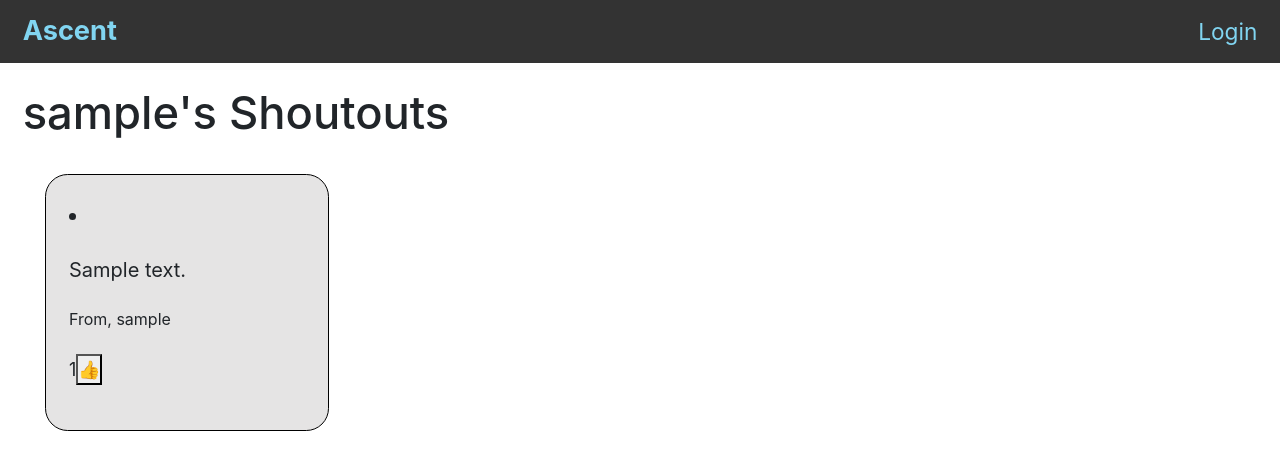
After one commit to AnotherRusty/simple-django-endpoint, a Django app: page /shoutouts/1/shoutouts in a window 1280 px wide. The commit adds this page. Shown: the top 470 px of the page. Run offline with Django 3.2, Linux system fonts and the light colour scheme; tables that the repository leaves empty hold one stand-in row (values such as "Sample post"); some libraries are stand-ins or nearby versions.

Commit message:
Finished 'user can view a students shoutouts' ticket - users can now view one students shoutouts that they have recieved. Next ticket will be 'upvote a shoutout' - (like a shoutout)

```diff
--- a/shoutouts/models.py
+++ b/shoutouts/models.py
@@ -13,3 +13,7 @@ class Shoutout(models.Model):
     user = models.ForeignKey(
         User, related_name="shoutouts_given", on_delete=models.PROTECT
     )
+    likes = models.IntegerField()
+
+class Like(models.Model):
+    user = models.ForeignKey(User, on_delete=models.PROTECT)
--- /dev/null
+++ b/shoutouts/templates/individual-shoutouts.html
@@ -0,0 +1,56 @@
+{% extends 'base.html' %}
+{% block content %}
+<h2>{{ individual_name }}'s Shoutouts</h2>
+<div id="shoutouts-container">
+    <ul id="shoutout-list"></ul>
+    {% for shoutouts in individual_shoutouts %}
+    <li class="shoutout">
+        <p id="content">{{ shoutouts.content }}</p>
+        <p id="shoutout-detail">From, {{ shoutouts.user }}</p>
+        <p id="likes">{{ shoutouts.likes }}<button>👍</button></p>
+    </li>
+    </ul>
+</div>
+{% endfor %}
+<style>
+    #likes {
+        font-size: 18px;
+    }
+
+    #content {
+        font-size: 20px;
+    }
+
+    .shoutout {
+        overflow-wrap: break-word;
+        border: black 1px solid;
+        border-radius: 1rem;
+        padding: 1rem;
+        width: 12.5rem;
+        margin: 1rem;
+        background-color: rgba(155, 152, 152, 0.26);
+    }
+
+    #shoutout-label {
+        text-align: center;
+        margin-bottom: 2rem;
+        margin-top: 2rem;
+    }
+
+    #shoutout-list {
+        list-style-type: none;
+        display: grid;
+        grid-template-columns: 1fr 1fr;
+        margin-left: 8.5rem;
+    }
+
+    #shoutout-detail {
+        font-size: 12pt;
+    }
+
+    .recipient-name {
+        color: black;
+        text-decoration: underline;
+    }
+</style>
+{% endblock content %}
--- a/shoutouts/urls.py
+++ b/shoutouts/urls.py
@@ -1,9 +1,14 @@
 from django.urls import path
 from . import views
-from shoutouts.views import Shoutouts
+from shoutouts.views import Shoutouts, ViewStudentShoutouts
 
 app_name = "shoutouts"
 
 urlpatterns = [
     path("", Shoutouts.as_view(), name="home"),
+    path(
+        "<shoutout_id>/shoutouts",
+        ViewStudentShoutouts.as_view(),
+        name="individual_shoutouts",
+    ),
 ]
--- a/shoutouts/views.py
+++ b/shoutouts/views.py
@@ -1,7 +1,7 @@
 from django.shortcuts import render, redirect
 from django.views.generic import View
 from shoutouts.forms import ShoutoutForm
-from shoutouts.models import Shoutout
+from shoutouts.models import Shoutout, Like
 from django.utils import timezone
 
 # Create your views here.
@@ -24,9 +24,38 @@ class Shoutouts(View):
                 content=content,
                 datetime=timezone.now(),
                 user=request.user,
+                likes=0,
             )
-            return redirect("home")
+            return redirect("shoutouts:home")
         elif not form.is_valid():
             return render(
                 request, "shoutouts.html", {"form": form, "shoutouts": shoutouts}
             )
+
+
+class ViewStudentShoutouts(View):
+    def get(self, request, shoutout_id):
+        individual_shoutout = Shoutout.objects.get(id=shoutout_id)
+        individual_name = individual_shoutout.recipient
+        individual_shoutouts = Shoutout.objects.filter(recipient=individual_name)
+        return render(
+            request,
+            "individual-shoutouts.html",
+            {"individual_shoutouts": individual_shoutouts, "individual_name": individual_name},
+        )
+
+
+class LikeShoutout(View):
+    def post(self, request, shoutout_id):
+        new_like, created = Like.objects.get_or_create(
+            user=request.user, shoutout_id=shoutout_id
+        )
+        if not created:
+            new_like += 1
+            return redirect("shoutouts:home", shoutout_id)
+        else:
+            return redirect("shoutouts:home")
+
+    def shoutout_detail(request, id):
+        shoutout = get_object_or_404(Shoutout, pk=id)
+        user_likes_this = shoutout.like_set.filter(user=request.user) and True or False
```
Also changed, not shown: shoutouts/templates/shoutouts.html (+3 -6 lines), shoutouts/migrations/0005_like.py (added), shoutouts/migrations/0006_shoutout_likes.py (added).
